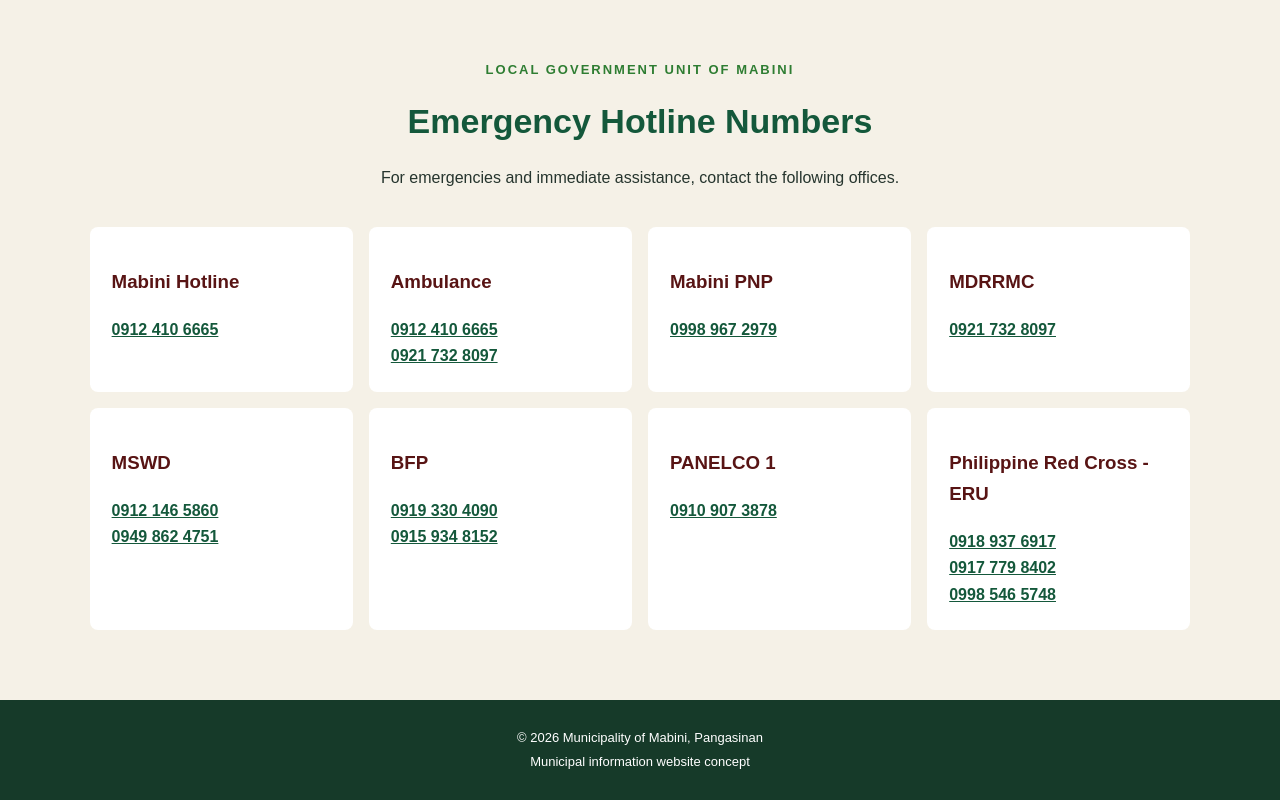
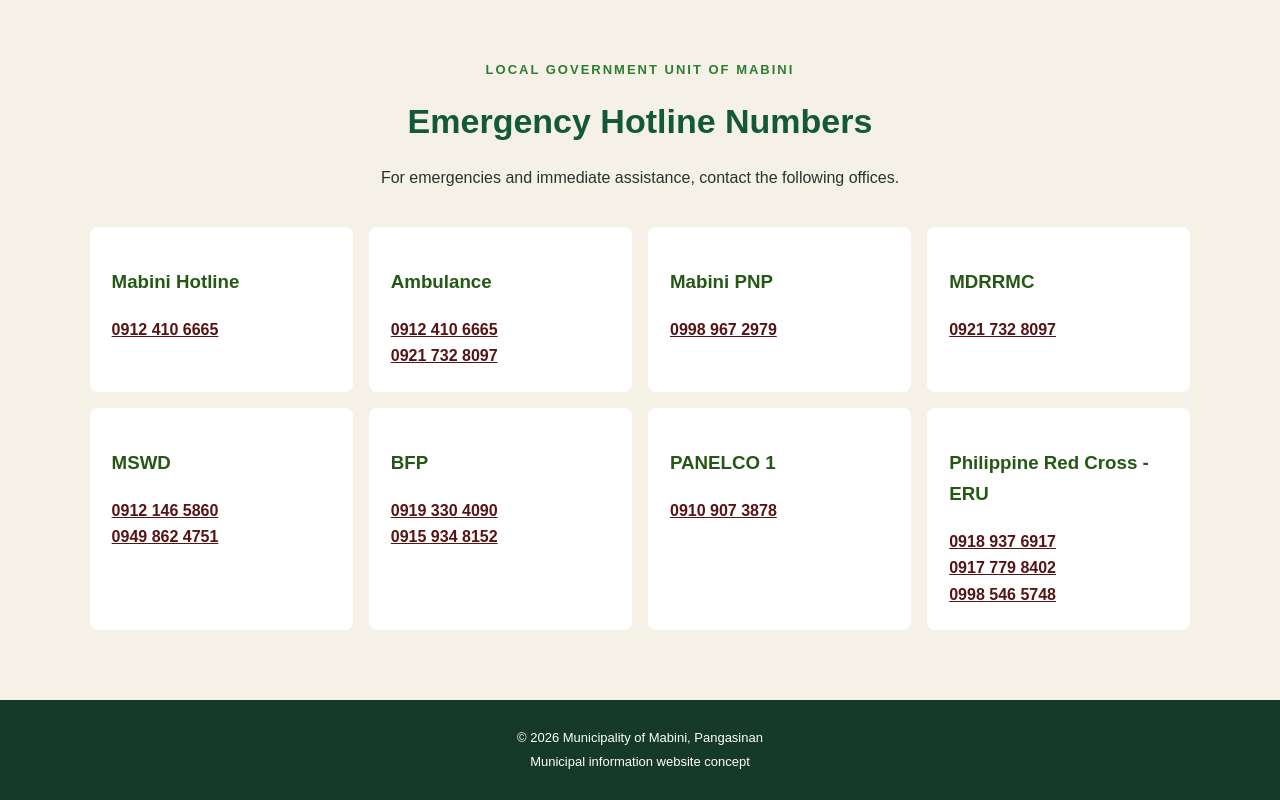
Before and after one commit to jellalzscarlet-prog/mabini_website, a React (Vite) app: page / in a window 1280 px wide. Shown: the part 3426-4226 px from the top of the page. Built offline with nearby package versions, Linux system fonts and the light colour scheme.

Commit message:
Update hotline card colors in style.css

```diff
--- a/src/style.css
+++ b/src/style.css
@@ -453,12 +453,12 @@ section[id] {
 }
 
 .hotline-card h3 {
-  color: #581414;
+  color: #245814;
 }
 
 .hotline-card a {
   display: block;
-  color: #14583b;
+  color: #581414;
   font-weight: bold;
 }
 
```
